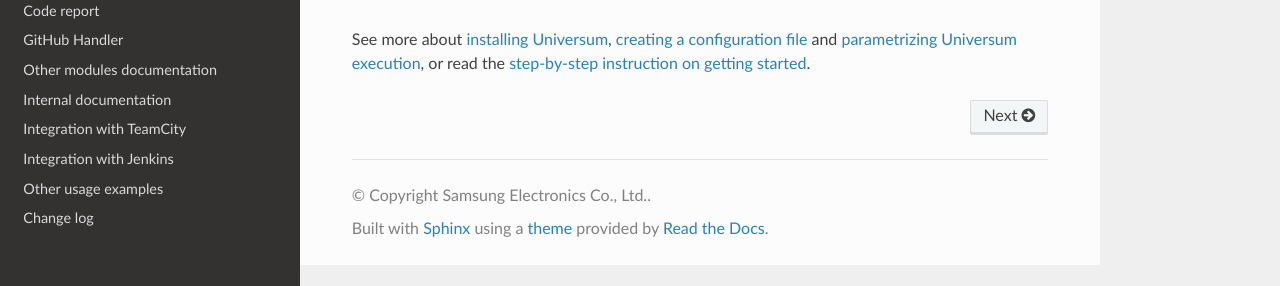
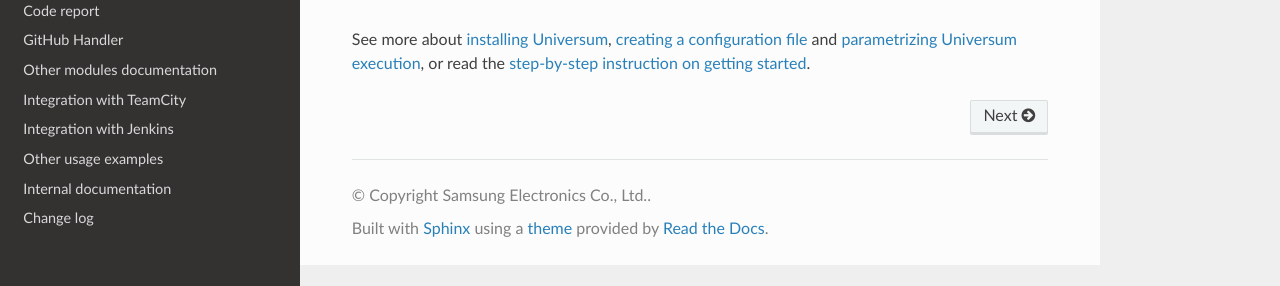
Before and after one commit to Samsung/Universum, a Sphinx documentation site: the page built from doc/index.rst, in a window 1280 px wide. Shown: the part 348-634 px from the top of the page. Built offline with Sphinx 7.4.7 and the Read the Docs theme 2.0.0, drawn with Linux system fonts in a browser that asks for light colours.

```diff
--- a/doc/index.rst
+++ b/doc/index.rst
@@ -13,10 +13,10 @@ Project 'Universum'
     code_report.rst
     github_handler.rst
     universum_docs.rst
-    internal.rst
     teamcity.rst
     jenkins.rst
     examples.rst
+    internal.rst
     changelog_ref.rst
 
 .. image:: _static/logo.svg
```
